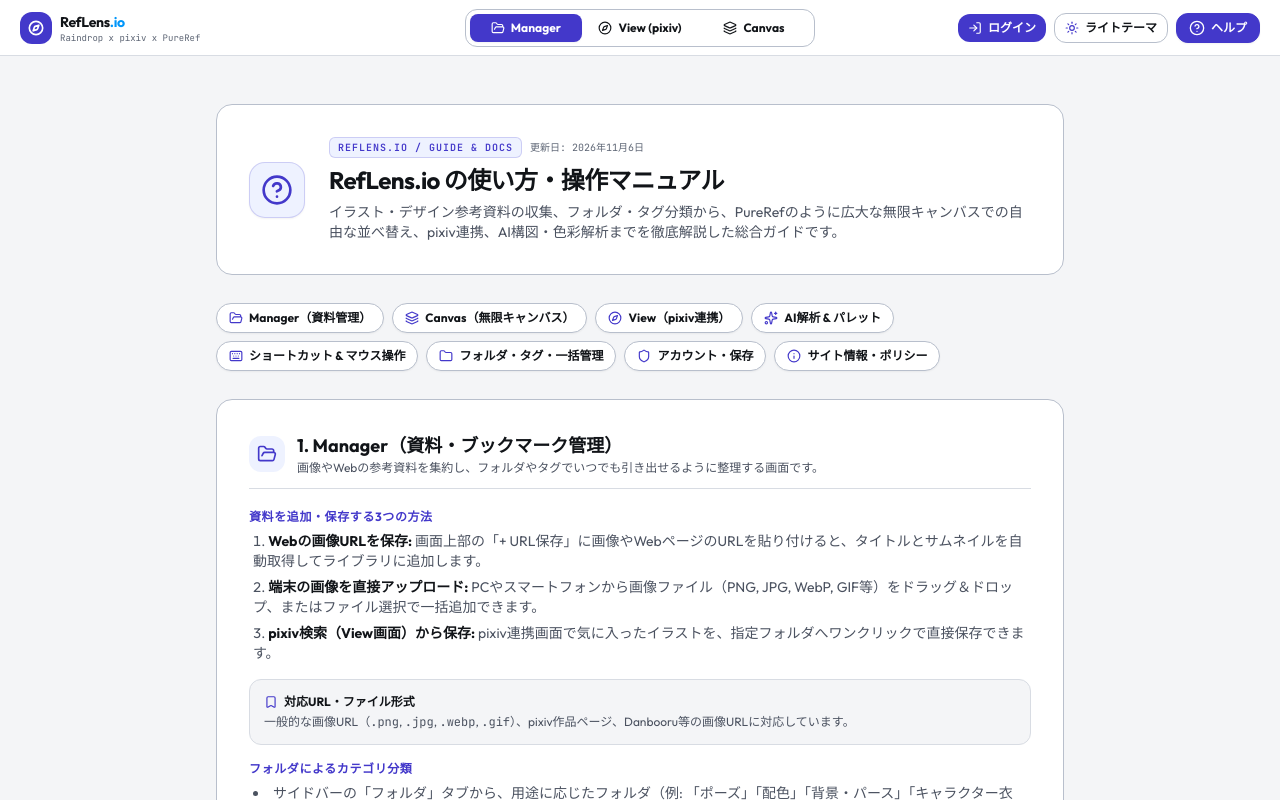
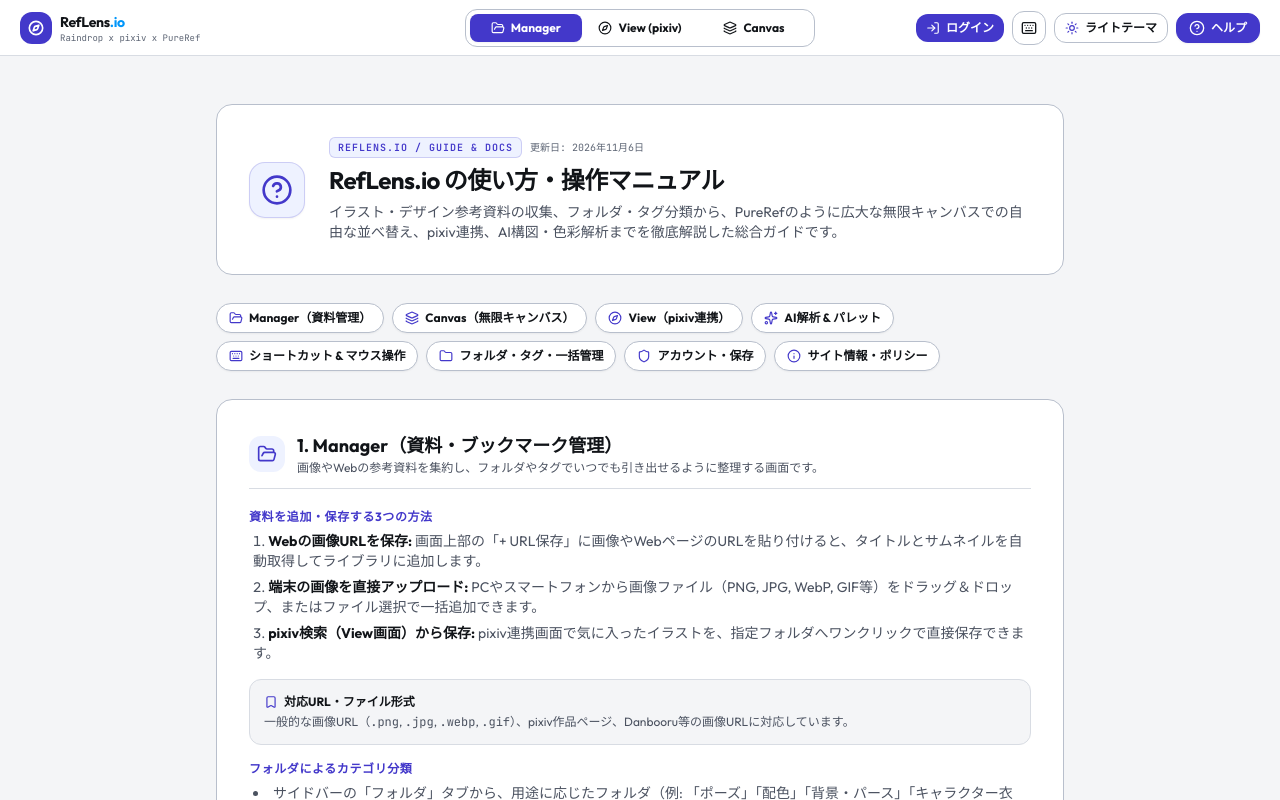
Before and after one commit to yawara404/RefLens.io, a Nuxt app in the folder frontend/: page /help in a window 1280 px wide. Shown: the top 800 px of the page. Built offline with nearby package versions, Linux system fonts and the light colour scheme.

Commit message:
fix(ui): restore shortcut modal trigger button in header while keeping dedicated help button at far right

```diff
--- a/frontend/components/ui/AppHeader.vue
+++ b/frontend/components/ui/AppHeader.vue
@@ -1,7 +1,8 @@
 <script setup lang="ts">
 import { computed, watch } from 'vue'
-import { FolderOpen, Compass, Layers, Menu, X, Info, Shield, FileText, HelpCircle } from 'lucide-vue-next'
+import { FolderOpen, Compass, Layers, Menu, X, Info, Shield, FileText, HelpCircle, Keyboard } from 'lucide-vue-next'
 import { useBoardStore } from '~/stores/boardStore'
+import { useHelpStore } from '~/stores/helpStore'
 import { useMobileNav } from '~/composables/useMobileNav'
 import ThemeToggle from '~/components/ui/ThemeToggle.vue'
 import AuthButton from '~/components/ui/AuthButton.vue'
@@ -9,6 +10,7 @@ import MobileNavLinks from '~/components/ui/MobileNavLinks.vue'
 
 const route = useRoute()
 const boardStore = useBoardStore()
+const helpStore = useHelpStore()
 const mobileNav = useMobileNav()
 
 const NAV_ITEMS = [
@@ -106,12 +108,24 @@ watch(() => route.fullPath, () => {
       </NuxtLink>
     </nav>
 
-    <!-- 右: アクション（一番右にヘルプ専用ページへのナビゲーションを統合配置） -->
+    <!-- 右: アクション（ショートカットモーダル + テーマ切替 + 一番右にヘルプ専用ページ） -->
     <div class="flex items-center gap-1.5 sm:gap-2 justify-self-end shrink-0">
       <AuthButton />
+
+      <!-- キーボードショートカット一覧モーダル呼び出し -->
+      <button
+        type="button"
+        class="hidden sm:inline-flex p-2 rounded-xl text-ink hover:text-brand hover:bg-canvas-hover border border-canvas-border-strong bg-canvas-card transition-colors select-none"
+        title="キーボードショートカット（?）"
+        aria-label="キーボードショートカット一覧を開く"
+        @click="helpStore.toggle()"
+      >
+        <Keyboard class="w-4 h-4" />
+      </button>
+
       <ThemeToggle />
 
-      <!-- ヘルプ（Tunedrop風の専用ページへの遷移ボタン: 一番右に統合） -->
+      <!-- ヘルプ（Tunedrop風の専用ページへの遷移ボタン: 一番右に配置） -->
       <NuxtLink
         to="/help"
         class="flex items-center gap-1.5 px-2.5 sm:px-3 py-1.5 rounded-xl text-xs font-bold transition-colors border select-none"
```
